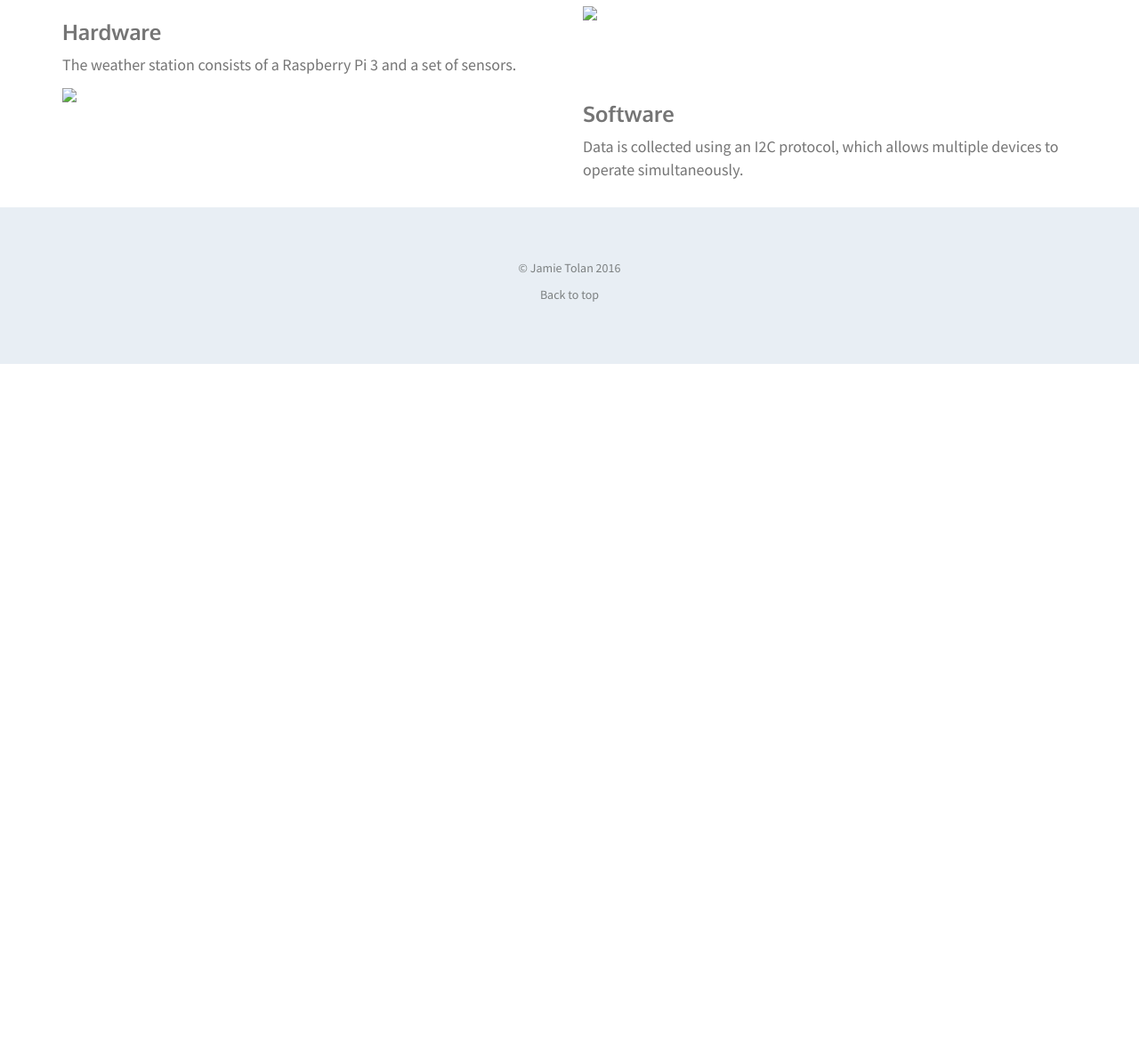
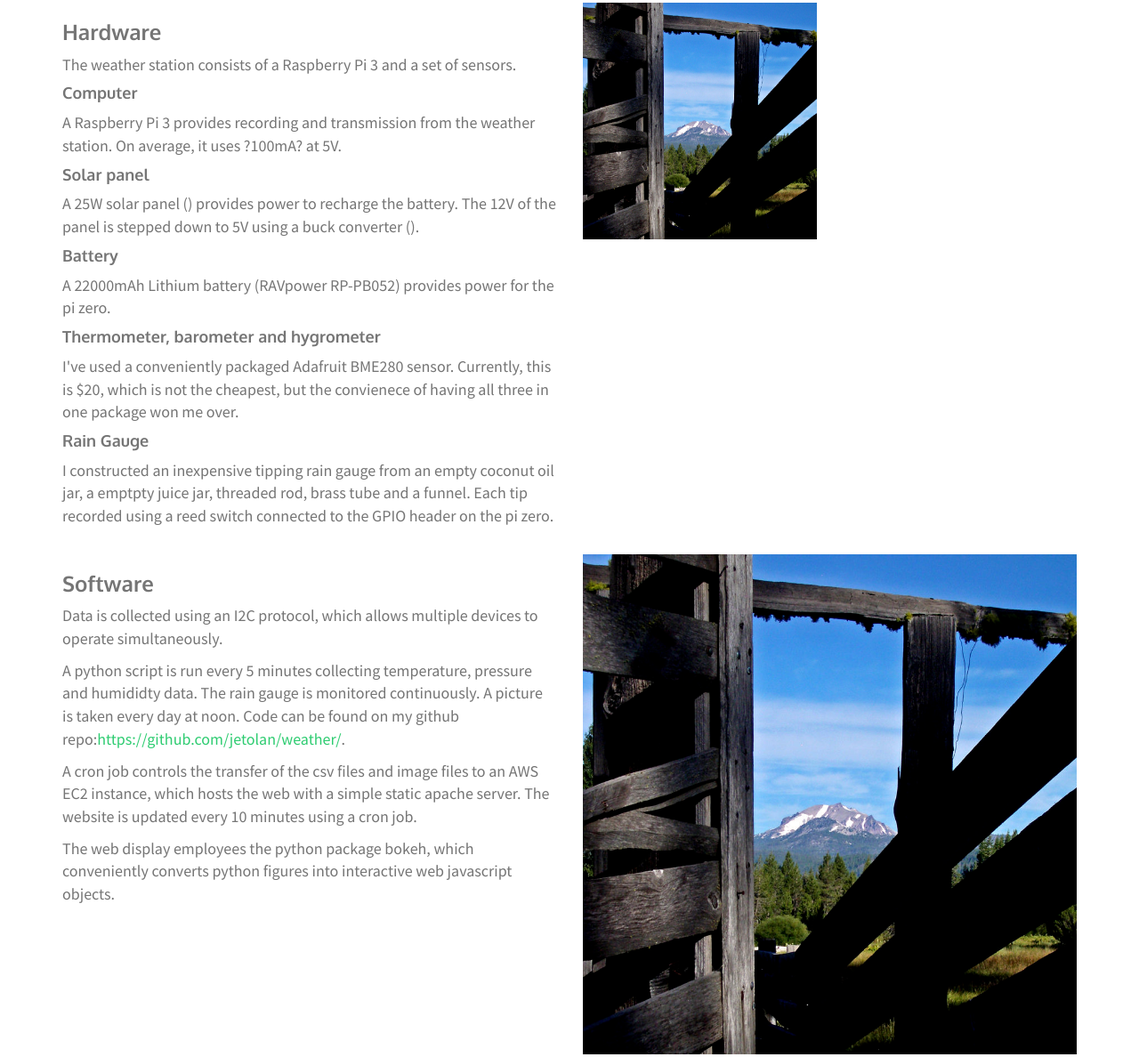
Before and after one commit to jetolan/weather, a plain HTML site: page web/about.html in a window 1280 px wide. Shown: the part 1500-2688 px from the top of the page at 89% size. Before the commit the page ends 1909 px from the top, so only its background shows below. Drawn offline with nearby package versions, Linux system fonts and the light colour scheme.

Commit message:
added preliminary instrument info

```diff
--- a/web/about.html
+++ b/web/about.html
@@ -126,27 +126,37 @@
         <h3>Hardware</h3>
       </header>
       <p style="font-size: 18px">The weather station consists of a Raspberry Pi 3 and a set of sensors.
-
-    </article>
+	<h4>Computer</h4>
+        </header>
+        <p style="font-size: 18px">A Raspberry Pi 3 provides recording and transmission from the weather station. On average, it uses ?100mA? at 5V.
+	<h4>Solar panel</h4>
+        </header>
+        <p style="font-size: 18px">A 25W solar panel () provides power to recharge the battery. The 12V of the panel is stepped down to 5V using a buck converter ().
+        <h4>Battery</h4>
+        </header>
+        <p style="font-size: 18px">A 22000mAh Lithium battery (RAVpower RP-PB052) provides power for the pi zero.
+         <h4>Thermometer, barometer and hygrometer</h4>
+        </header>
+        <p style="font-size: 18px">I've used a conveniently packaged Adafruit BME280 sensor. Currently, this is $20, which is not the cheapest, but the convienece of having all three in one package won me over.
+        <h4>Rain Gauge</h4>
+        </header>
+        <p style="font-size: 18px">I constructed an inexpensive tipping rain gauge from an empty coconut oil jar, a emptpty juice jar, threaded rod, brass tube and a funnel. Each tip recorded using a reed switch connected to the GPIO header on the pi zero.
+   </article>
   </div>
 
-  <div class="col-md-6">
+  <div class="col-md-3">
     <article class="education">
-      <img src="images/keck_revD.png">
+      <img src="images/corral_lassen.png">
     </article>
   </div>
 
 </div>
 
+<br>
 <!-- NEXT ROW -->
 
 <div class="row">
 
-  <div class="col-md-6">
-    <article class="education">
-      <img src="images/History-of-the-Universe-BICEP3.png">
-    </article>
-  </div>
 
   <div class="col-md-6">
     <article class="education">
@@ -154,13 +164,19 @@
         <h3>Software</h3>
       </header>
       <p style="font-size: 18px"> Data is collected using an I2C protocol, which allows multiple devices to operate simultaneously.
+      <p style="font-size: 18px"> A python script is run every 5 minutes collecting temperature, pressure and humididty data. The rain gauge is monitored continuously. A picture is taken every day at noon. Code can be found on my github repo:<a href="https://github.com/jetolan/weather/">https://github.com/jetolan/weather/</a>.
+      <p style="font-size: 18px"> A cron job controls the transfer of the csv files and image files to an AWS EC2 instance, which hosts the web with a simple static apache server. The website is updated every 10 minutes using a cron job.
+      <p style="font-size: 18px"> The web display employees the python package bokeh, which conveniently converts python figures into interactive web javascript objects.
+    </article>
+  </div>
 
+
+  <div class="col-md-6">
+    <article class="education">
+      <img src="images/corral_lassen.png">
     </article>
   </div>
 </div>
-
-
-
 <!-- END ROW -->
 
 </div>
```
